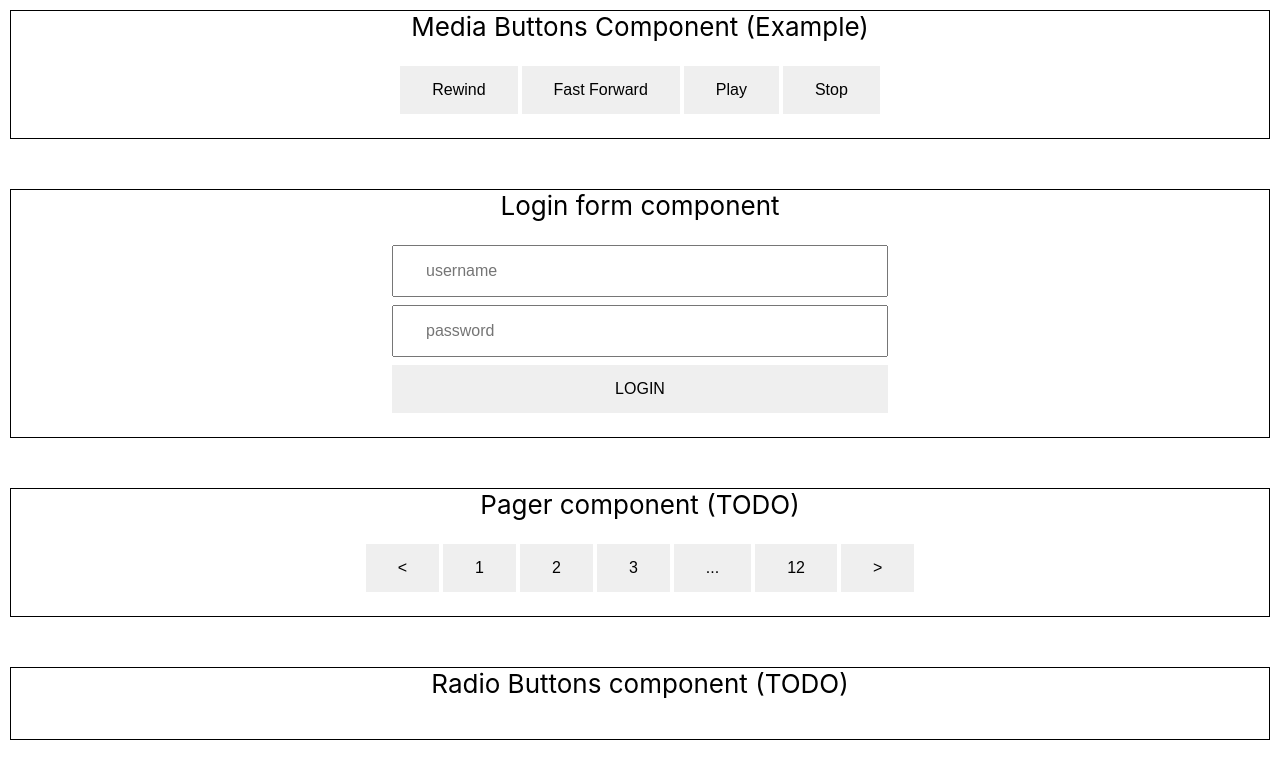
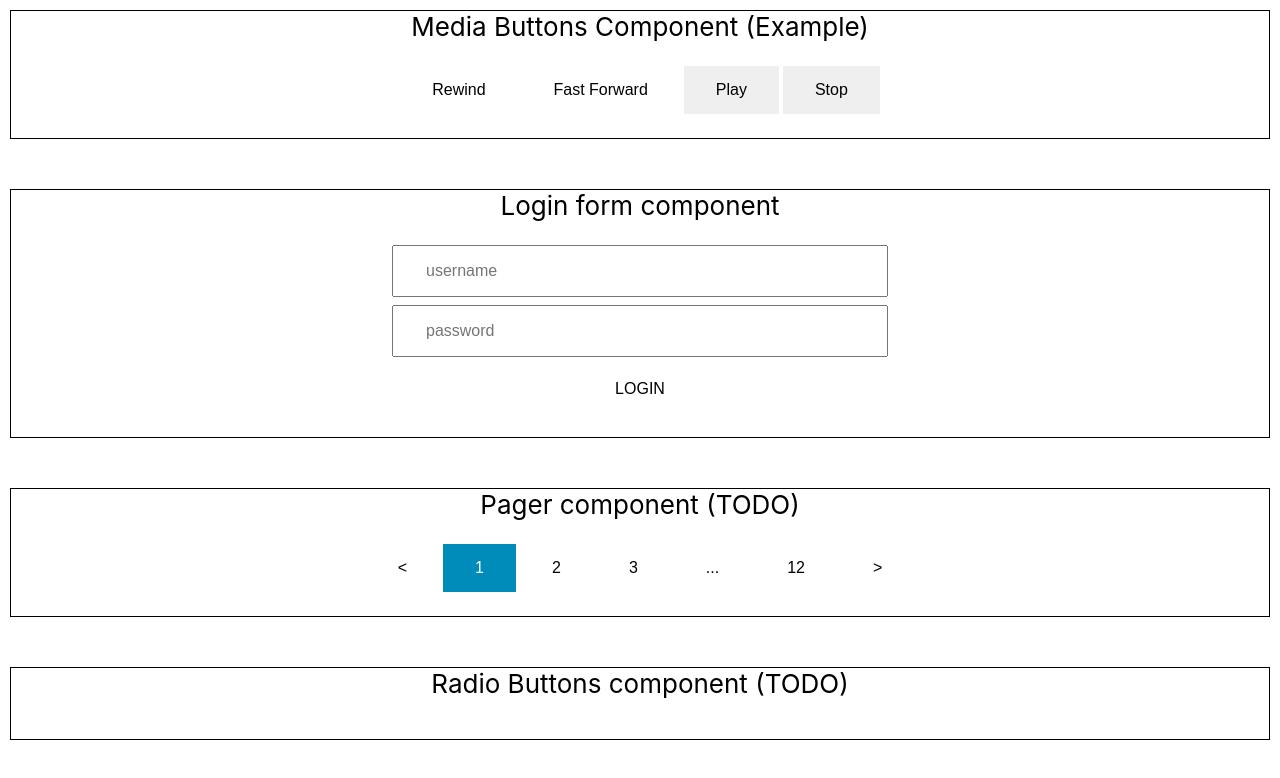
Before and after one commit to prof-tejera/homework-3-karendolan, a React (Create React App) app: page / in a window 1280 px wide. Shown: the top 778 px of the page. Built offline with nearby package versions, Linux system fonts and the light colour scheme.

Commit message:
pager button color for current button

```diff
--- a/src/Pager/Pager.js
+++ b/src/Pager/Pager.js
@@ -42,6 +42,7 @@ class Pager extends Component {
           <Button
             key={v}
             text={v}
+            color={v === curPage? 'blue' : 'neutral'}
             onClick={(() => this.onClick(v))}
           />
         )
@@ -62,6 +63,7 @@ class Pager extends Component {
         <Button
           key={v}
           text={v}
+          color={v === curPage? 'blue' : 'neutral'}
           onClick={(() => this.onClick(v))}
         />
       )
@@ -79,6 +81,7 @@ class Pager extends Component {
         <Button
           key={pageCount}
           text={pageCount}
+          color={pageCount === curPage? 'blue' : 'neutral'}
           onClick={(() => this.onClick(pageCount))}
         />
         <Button
--- a/src/components/Button/Button.css
+++ b/src/components/Button/Button.css
@@ -14,12 +14,12 @@
   background-color: #d0d0d0;
 }
 
-.Default-button.blue {
+.Default-button-blue {
   color: white;
   background-color: #008CBA;
 }
 
-.Default-button.neutral {
+.Default-button-neutral {
   color: black;
   background-color: white;
 }
--- a/src/components/Button/Button.js
+++ b/src/components/Button/Button.js
@@ -8,14 +8,16 @@ class Button extends Component {
     const {
       text,
       disabled=false,
-      buttonColor='blue',
+      color='neutral',
       onClick
     } = this.props;
+
+    const classNameValue = `Default-button Default-button-${color}`;
+
     return (
       <button
-        className="Default-button"
+        className={classNameValue}
         disabled={disabled && 'disabled'}
-        style={{backgroundColor: {buttonColor}}}
         onClick={onClick}
       >
        {text}
```
